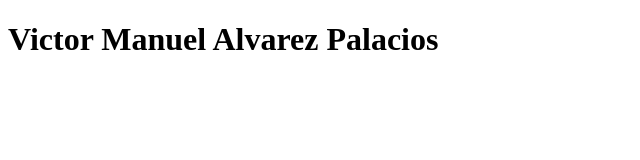
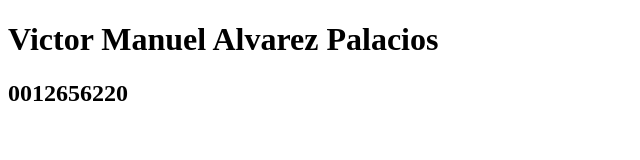
Before and after one commit to Alvarezpgt/IN5CV_2022, a plain HTML site: page Index.html in a window 1280 px wide. Shown: the whole page, without its empty margins (0-640 px from the left). Drawn offline with Linux system fonts and the light colour scheme.

Commit message:
Se agrego un h2 con el número de Carné

```diff
--- a/Index.html
+++ b/Index.html
@@ -8,5 +8,6 @@
 </head>
 <body>
     <h1> Victor Manuel Alvarez Palacios</h1>
+    <h2>0012656220</h2>
 </body>
 </html>
```
